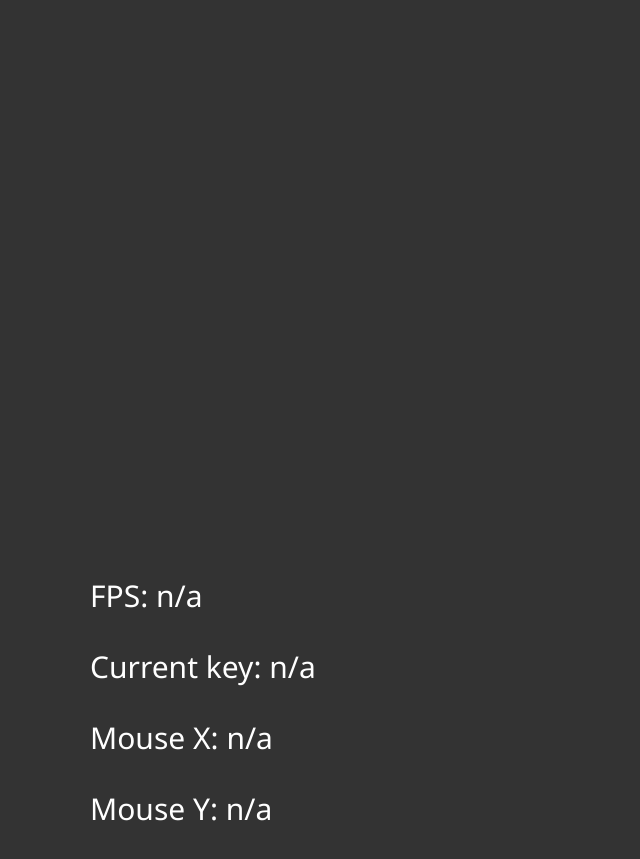
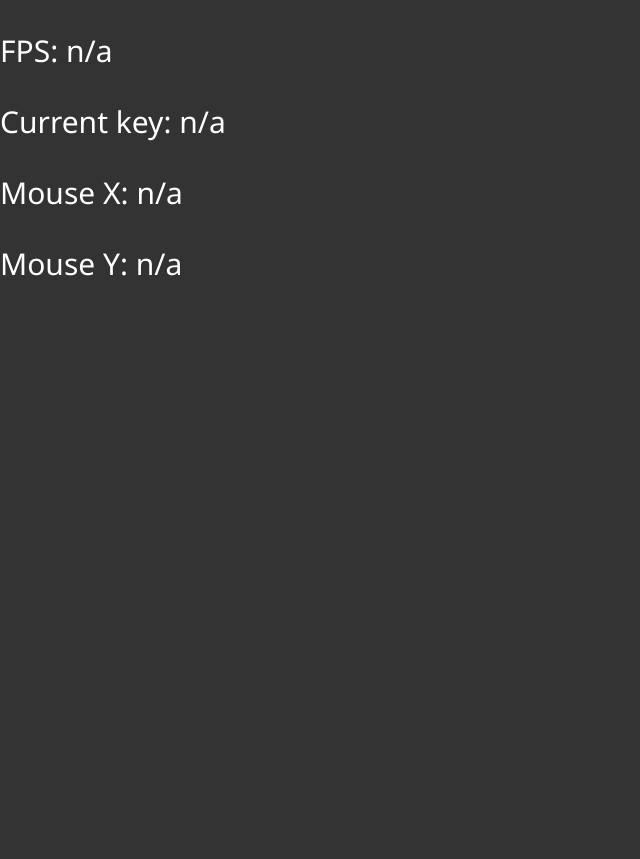
Before and after one commit to GmxMahdi/compute-raytracer, a website built with Vite: page index.html in a window 1280 px wide. Shown: the whole page, without its empty margins (0-640 px from the left). After the commit the page ends 800 px from the top, so only its background shows below. Built offline with nearby package versions, Linux system fonts and the light colour scheme.

Commit message:
move ui to top corner

```diff
--- a/index.html
+++ b/index.html
@@ -25,16 +25,23 @@
         font-size: 30px;
         font-family: 'Segoe UI';
       }
+
+      #webgpu-info {
+        position: absolute;
+        top: 0px;
+        left: 0px;
+      }
     </style>
   </head>
   <body>
     <div id="container">
       <canvas id="gfx"></canvas>
+    </div>
+    <div id="webgpu-info">
       <p>FPS: <span id="current-fps">n/a</span></p>
       <p>Current key: <span id="current-key">n/a</span></p>
       <p>Mouse X: <span id="mouse-x">n/a</span></p>
       <p>Mouse Y: <span id="mouse-y">n/a</span></p>
-
     </div>
     <script type="module" src="/src/main.ts" width="1200" height="800"></script>
   </body>
```
